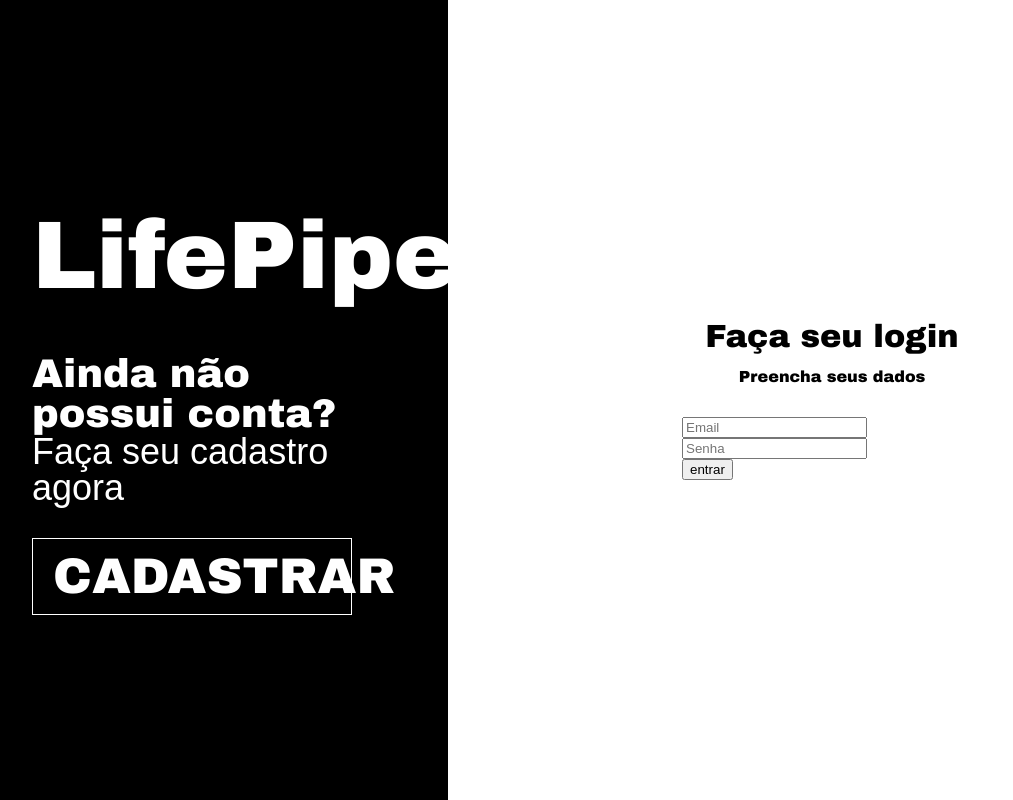
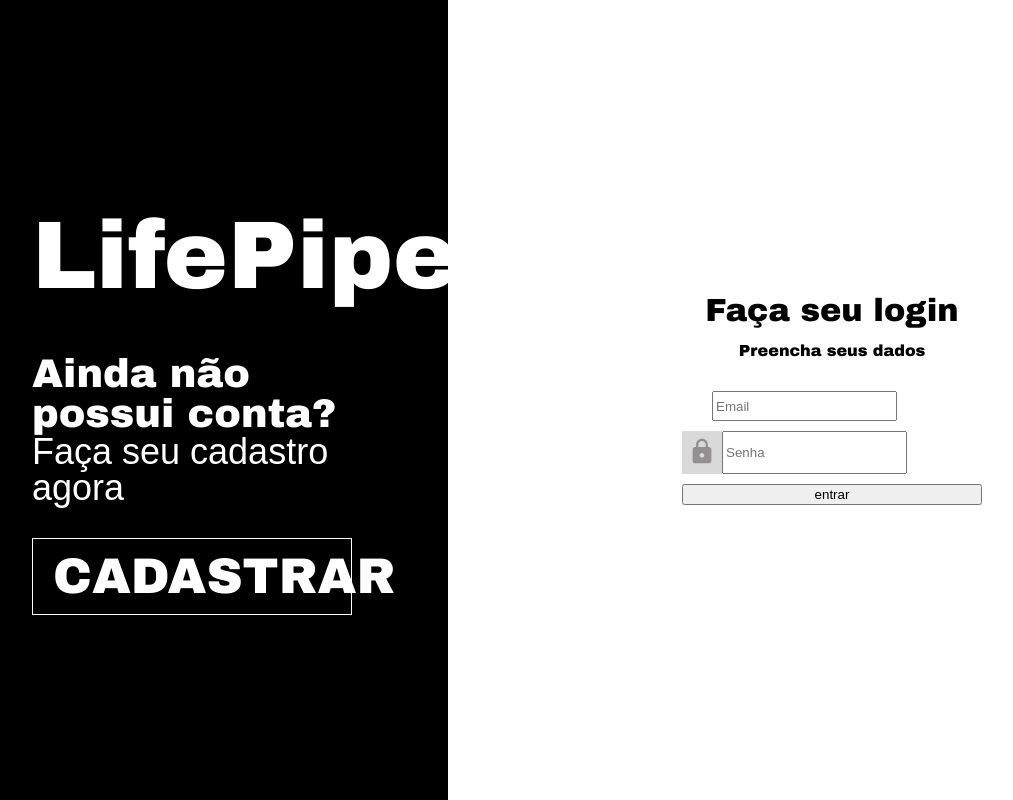
Before and after one commit to EVCG/Lifepipe, a Next.js app: page / in a window 1280 px wide. Shown: the whole page, without its empty margins (64-1077 px from the left). Built offline with nearby package versions, Linux system fonts and the light colour scheme.

Commit message:
Icone de na tela de login

```diff
--- a/pages/index.js
+++ b/pages/index.js
@@ -1,6 +1,8 @@
 import Image from "next/image";
 import styles from "@/styles/Login.module.css";
 import { useRouter } from "next/router";
+// importando o icone do biblioteca, quando vc escolher o icone e clicar nele vai dar o import e o arquvi par vc char ele
+import { IoMdLock } from "react-icons/io";
 
 export default function Login() {
   const router = useRouter()
@@ -28,7 +30,10 @@
             <input type="email" className={styles.input} placeholder="Email" />
           </div>
           <div className={styles.grupoInput}>
-            <span className={styles.icone}>{/*Colocar cadeado*/}</span>
+            {/* peguei esse icone la biblioteca do react icon no google, la encima tem a importaçao do icone tmb */}
+            <div className={styles.divicone}>
+            <IoMdLock  className={styles.icone}/>
+            </div>
             <input type="password" className={styles.input} placeholder="Senha" />
           </div>
           <button className={styles.botaoEntrar} type="submit">entrar</button>
--- a/styles/Login.module.css
+++ b/styles/Login.module.css
@@ -87,9 +87,22 @@
 .formulario {
   width: 100%;
   max-width: 300px;
-
+  gap: 10px;
+  display: flex;
+  flex-direction: column;
 }
 
 .grupoInput {
   display: flex;
 }
+
+.divicone{
+  background-color: #D9D9D9;
+  padding: 5px;
+}
+
+.icone{
+  width: 30px;
+  height: 30px;
+  color: #929090;
+}
```
